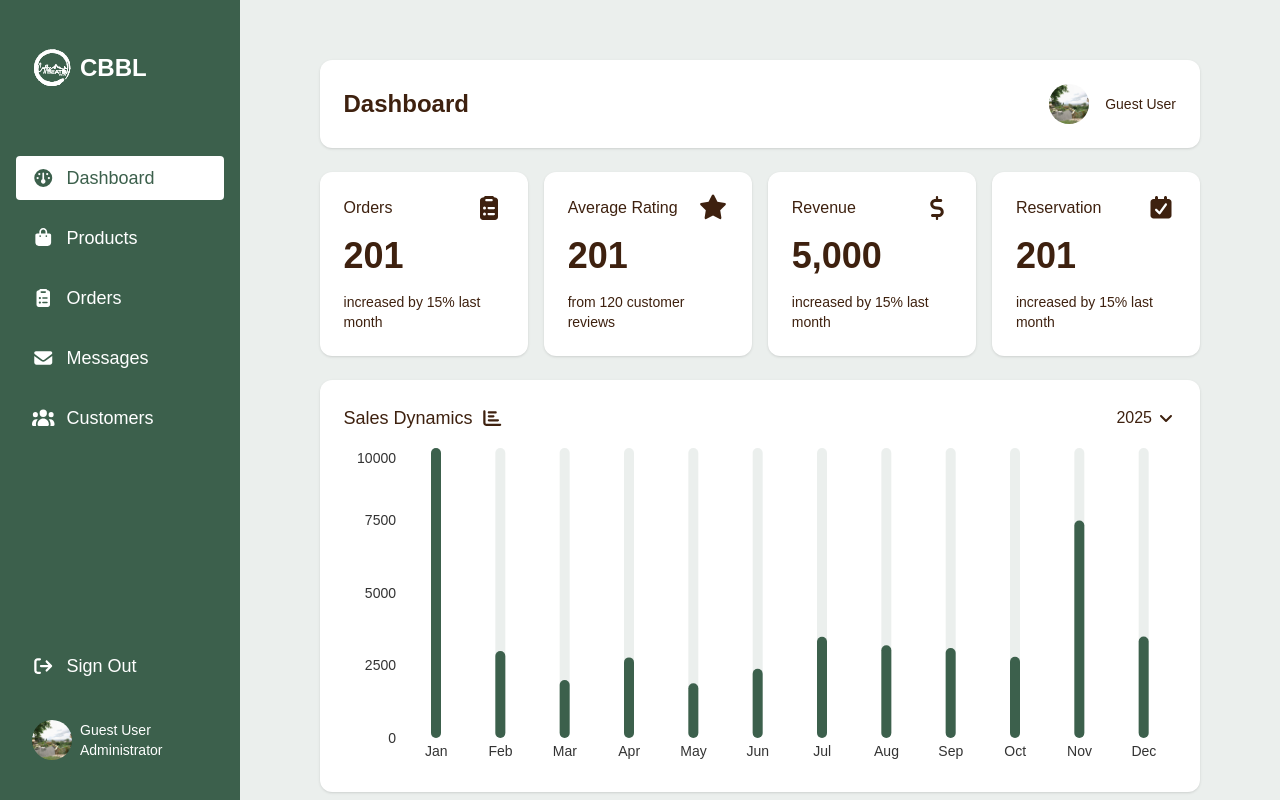
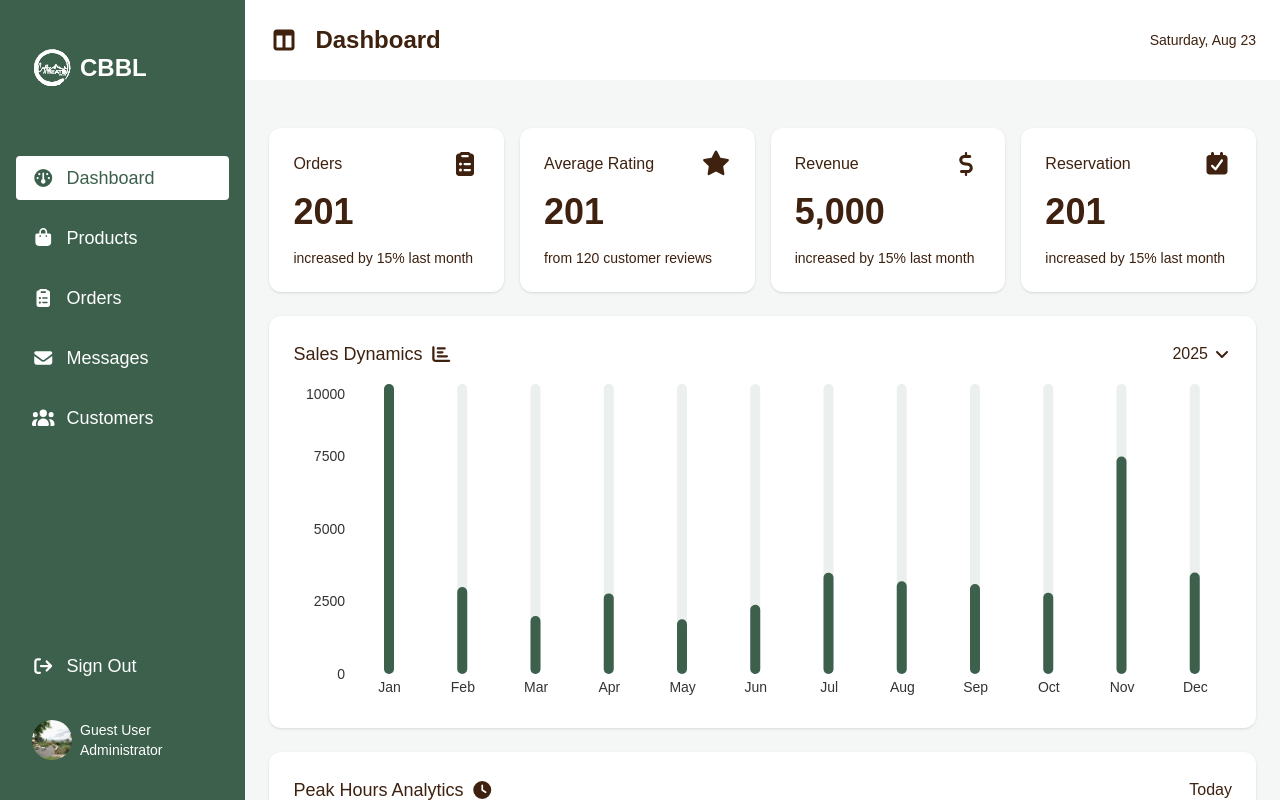
Before and after one commit to Chanoseo/CoffeeBeatsbyLife, a Next.js app in the folder cbbl-app/: page /dashboard in a window 1280 px wide. Built offline with nearby package versions, Linux system fonts and the light colour scheme; no server answers.

Commit message:
Change Dashboard Page UI

```diff
--- a/cbbl-app/src/app/dashboard/page.tsx
+++ b/cbbl-app/src/app/dashboard/page.tsx
@@ -1,9 +1,9 @@
-import DashboardMain from "@/components/admin-page/main/dashboardmain/DashboardMain";
-import Navigation from "@/components/admin-page/navigation/Navigation";
+import AdminDashboardPage from "@/components/admin-page/DashboardPage";
 
 export const metadata = {
   title: "Dashboard",
-  description: "Coffee Beats By Life Dashboard - Manage reservations, track orders, monitor customers, and streamline your coffee shop operations in one place.",
+  description:
+    "Coffee Beats By Life Dashboard - Manage reservations, track orders, monitor customers, and streamline your coffee shop operations in one place.",
   icons: {
     icon: "/cbbl-logo.svg",
     shortcut: "/cbbl-logo.svg",
@@ -11,11 +11,6 @@ export const metadata = {
   },
 };
 
-export default function AdminDashboardPage() {
-  return (
-    <div className="flex">
-      <Navigation />
-      <DashboardMain />
-    </div>
-  );
+export default function DashboardPage() {
+  return <AdminDashboardPage />;
 }
--- a/cbbl-app/src/app/products/page.tsx
+++ b/cbbl-app/src/app/products/page.tsx
@@ -1,44 +1,16 @@
-"use client";
+import AdminProductsPage from "@/components/admin-page/ProductsPage";
 
-import ProductsMain from "@/components/admin-page/main/productsmain/ProductsMain";
-import Navigation from "@/components/admin-page/navigation/Navigation";
-import { useState, useEffect } from "react";
+export const metadata = {
+  title: "Products",
+  description:
+    "Manage your products, update details, set prices, and organize categories with ease.",
+  icons: {
+    icon: "/cbbl-logo.svg",
+    shortcut: "/cbbl-logo.svg",
+    apple: "/cbbl-logo.svg",
+  },
+};
 
-function AdminProductsPage() {
-  const [collapsed, setCollapsed] = useState(false); // desktop collapse
-  const [mobileOpen, setMobileOpen] = useState(false); // mobile sidebar
-
-  // Detect screen size
-  const [isMobile, setIsMobile] = useState(false);
-
-  useEffect(() => {
-    const handleResize = () => setIsMobile(window.innerWidth < 640); // sm breakpoint
-    handleResize();
-    window.addEventListener("resize", handleResize);
-    return () => window.removeEventListener("resize", handleResize);
-  }, []);
-
-  const toggleSidebar = () => {
-    if (isMobile) {
-      setMobileOpen(!mobileOpen);
-    } else {
-      setCollapsed(!collapsed);
-    }
-  };
-
-  return (
-    <div className="flex">
-      <Navigation
-        collapsed={collapsed}
-        mobileOpen={mobileOpen}
-        toggleMobile={() => setMobileOpen(false)}
-      />
-      <ProductsMain
-        collapsed={collapsed}
-        toggleNav={toggleSidebar}
-      />
-    </div>
-  );
+export default function ProductsPage() {
+  return <AdminProductsPage />;
 }
-
-export default AdminProductsPage;
--- /dev/null
+++ b/cbbl-app/src/components/admin-page/DashboardPage.tsx
@@ -0,0 +1,39 @@
+"use client";
+
+import DashboardMain from "@/components/admin-page/main/dashboardmain/DashboardMain";
+import { useEffect, useState } from "react";
+import Navigation from "./navigation/Navigation";
+
+export default function AdminDashboardPage() {
+  const [collapsed, setCollapsed] = useState(false); // desktop collapse
+  const [mobileOpen, setMobileOpen] = useState(false); // mobile sidebar
+
+  // Detect screen size
+  const [isMobile, setIsMobile] = useState(false);
+
+  useEffect(() => {
+    const handleResize = () => setIsMobile(window.innerWidth < 640); // sm breakpoint
+    handleResize();
+    window.addEventListener("resize", handleResize);
+    return () => window.removeEventListener("resize", handleResize);
+  }, []);
+
+  const toggleSidebar = () => {
+    if (isMobile) {
+      setMobileOpen(!mobileOpen);
+    } else {
+      setCollapsed(!collapsed);
+    }
+  };
+
+  return (
+    <div className="flex">
+      <Navigation
+        collapsed={collapsed}
+        mobileOpen={mobileOpen}
+        toggleMobile={() => setMobileOpen(false)}
+      />
+      <DashboardMain collapsed={collapsed} toggleNav={toggleSidebar} />
+    </div>
+  );
+}
--- /dev/null
+++ b/cbbl-app/src/components/admin-page/ProductsPage.tsx
@@ -0,0 +1,44 @@
+"use client";
+
+import ProductsMain from "@/components/admin-page/main/productsmain/ProductsMain";
+import Navigation from "@/components/admin-page/navigation/Navigation";
+import { useState, useEffect } from "react";
+
+function AdminProductsPage() {
+  const [collapsed, setCollapsed] = useState(false); // desktop collapse
+  const [mobileOpen, setMobileOpen] = useState(false); // mobile sidebar
+
+  // Detect screen size
+  const [isMobile, setIsMobile] = useState(false);
+
+  useEffect(() => {
+    const handleResize = () => setIsMobile(window.innerWidth < 640); // sm breakpoint
+    handleResize();
+    window.addEventListener("resize", handleResize);
+    return () => window.removeEventListener("resize", handleResize);
+  }, []);
+
+  const toggleSidebar = () => {
+    if (isMobile) {
+      setMobileOpen(!mobileOpen);
+    } else {
+      setCollapsed(!collapsed);
+    }
+  };
+
+  return (
+    <div className="flex">
+      <Navigation
+        collapsed={collapsed}
+        mobileOpen={mobileOpen}
+        toggleMobile={() => setMobileOpen(false)}
+      />
+      <ProductsMain
+        collapsed={collapsed}
+        toggleNav={toggleSidebar}
+      />
+    </div>
+  );
+}
+
+export default AdminProductsPage;
--- a/cbbl-app/src/components/admin-page/main/dashboardmain/DashboardMain.tsx
+++ b/cbbl-app/src/components/admin-page/main/dashboardmain/DashboardMain.tsx
@@ -1,19 +1,20 @@
-import CustomerOrder from "./main-components/CustomerOrder";
-import SalesDynamics from "./main-components/SalesDynamics";
-import PeakHoursAnalytics from "./main-components/PeakHoursAnalytics";
-import ReservationTrends from "./main-components/ReservationTrends";
+"use client";
+
 import DashboardHeader from "./main-components/DashboardHeader";
-import KeyMetrics from "./main-components/KeyMetrics";
+import DashboardContent from "./main-components/DashboardContent";
 
-function DashboardMain() {
+interface DashboardMainProps {
+  collapsed: boolean;
+  toggleNav: () => void;
+}
+
+function DashboardMain({ toggleNav }: DashboardMainProps) {
   return (
-    <main className="lg:py-15 lg:px-10 xl:py-15 xl:px-20 bg-[#3C604C]/10 w-full h-screen overflow-auto py-10 px-4 text-brown">
-      <DashboardHeader />
-      <KeyMetrics />
-      <SalesDynamics />
-      <PeakHoursAnalytics />
-      <ReservationTrends />
-      <CustomerOrder />
+    <main className="w-full h-screen overflow-auto text-brown">
+      <DashboardHeader
+        toggleNav={toggleNav} // pass toggle
+      />
+      <DashboardContent />
     </main>
   );
 }
--- /dev/null
+++ b/cbbl-app/src/components/admin-page/main/dashboardmain/main-components/DashboardContent.tsx
@@ -0,0 +1,18 @@
+import CustomerOrder from "./CustomerOrder";
+import KeyMetrics from "./KeyMetrics";
+import PeakHoursAnalytics from "./PeakHoursAnalytics";
+import ReservationTrends from "./ReservationTrends";
+import SalesDynamics from "./SalesDynamics";
+
+function DashboardContent() {
+  return (
+    <section className="products-card">
+      <KeyMetrics />
+      <SalesDynamics />
+      <PeakHoursAnalytics />
+      <ReservationTrends />
+      <CustomerOrder />
+    </section>
+  );
+}
+export default DashboardContent;
--- a/cbbl-app/src/components/admin-page/main/dashboardmain/main-components/DashboardHeader.tsx
+++ b/cbbl-app/src/components/admin-page/main/dashboardmain/main-components/DashboardHeader.tsx
@@ -1,27 +1,32 @@
 "use client";
 
-import Image from "next/image";
-import { useSession } from "next-auth/react";
+import { FontAwesomeIcon } from "@fortawesome/react-fontawesome";
+import { faColumns } from "@fortawesome/free-solid-svg-icons";
 
-function DashboardHeader() {
-  const { data: session } = useSession();
+interface DashboardHeaderProps {
+  toggleNav: () => void; // add toggleNav
+}
 
-  const fullName = session?.user?.name || "Guest User";
+function DashboardHeader({ toggleNav }: DashboardHeaderProps) {
+  const today = new Date();
+  const formattedDate = today.toLocaleDateString("en-US", {
+    weekday: "long",
+    month: "short",
+    day: "numeric",
+  });
 
   return (
-    <section className="flex justify-between items-center bg-white shadow-sm rounded-xl p-6 flex-1">
-      <h2 className="md:text-2xl text-lg font-semibold">Dashboard</h2>
-      <div className="flex gap-4 items-center">
-        <div className="relative w-10 h-10 rounded-full">
-          <Image
-            src={session?.user?.image || "/cbbl-image.jpg"}
-            alt="User Image"
-            fill
-            sizes="50px"
-            className="object-cover rounded-full"
+    <section className="flex flex-col gap-4 p-6 lg:flex-row justify-between">
+      <div className="flex justify-between items-center gap-2 w-full">
+        <div className="flex items-center gap-2 lg:gap-4 text-xl md:text-2xl">
+          <FontAwesomeIcon
+            icon={faColumns}
+            className="cursor-pointer"
+            onClick={toggleNav}
           />
+          <h2 className="font-semibold">Dashboard</h2>
         </div>
-        <span className="lg:block text-sm hidden">{fullName}</span>
+        <p className="text-xs text-nowrap md:text-sm">{formattedDate}</p>
       </div>
     </section>
   );
```
